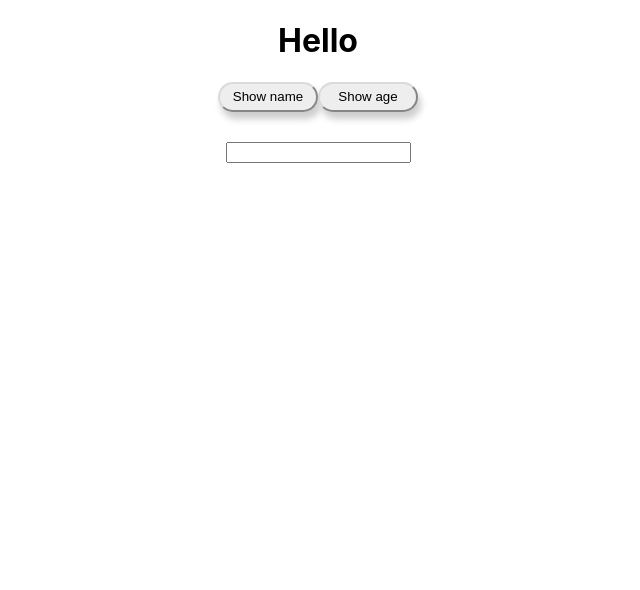
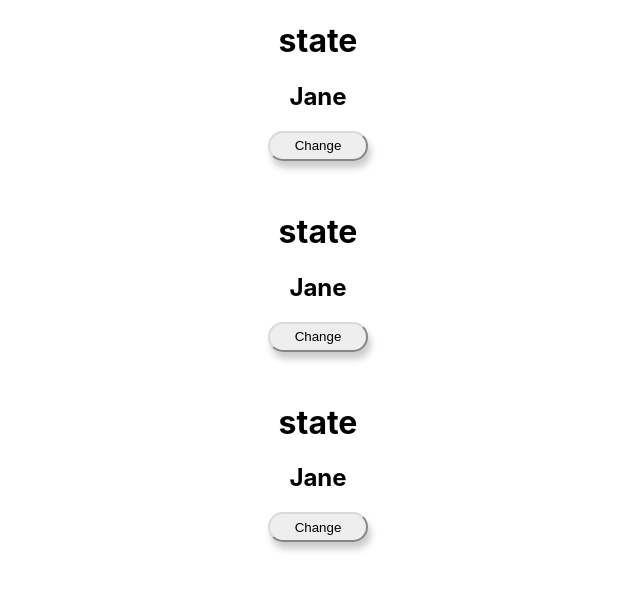
Before and after one commit to suzyhwang/react_practice, a React (Create React App) app in the folder voca/: page / in a window 1280 px wide. Shown: the top 590 px of the page, without its empty margins (322-962 px from the left). Built offline with nearby package versions, Linux system fonts and the light colour scheme.

Commit message:
Practice 03: Created useState name changer button

```diff
--- a/voca/src/App.js
+++ b/voca/src/App.js
@@ -4,6 +4,8 @@
 function App() {
   return (
     <div className="App">
+      <Hello />
+      <Hello />
       <Hello />
     </div>
   );
--- a/voca/src/component/Hello.js
+++ b/voca/src/component/Hello.js
@@ -1,33 +1,21 @@
 import "./Hello.css";
+import { useState } from "react";
+
 const Hello = () => {
-  function showName() {
-    console.log("Mike");
-  }
-  function showAge(age) {
-    console.log(age);
-  }
-  function showText(txt) {
-    console.log(txt);
-  }
+  //   let name = "Mike";
+  const [name, setName] = useState("Jane");
 
   return (
     <div>
-      <h1>Hello</h1>
-      <button onClick={showName}>Show name</button>
+      <h1>state</h1>
+      <h2 id="name">{name}</h2>
       <button
         onClick={() => {
-          showAge(10);
+          setName(name === "Mike" ? "Jane" : "Mike");
         }}
       >
-        Show age
+        Change
       </button>
-      <input
-        type="text"
-        onChange={(e) => {
-          const txt = e.target.value;
-          showText(txt);
-        }}
-      />
     </div>
   );
 };
```
